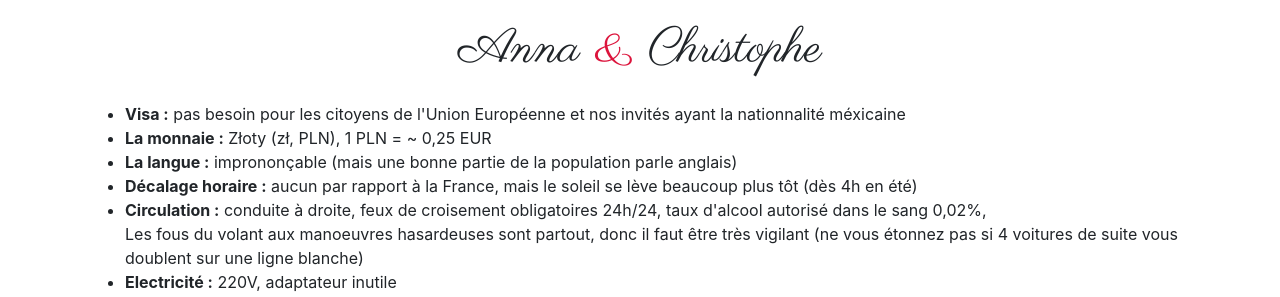
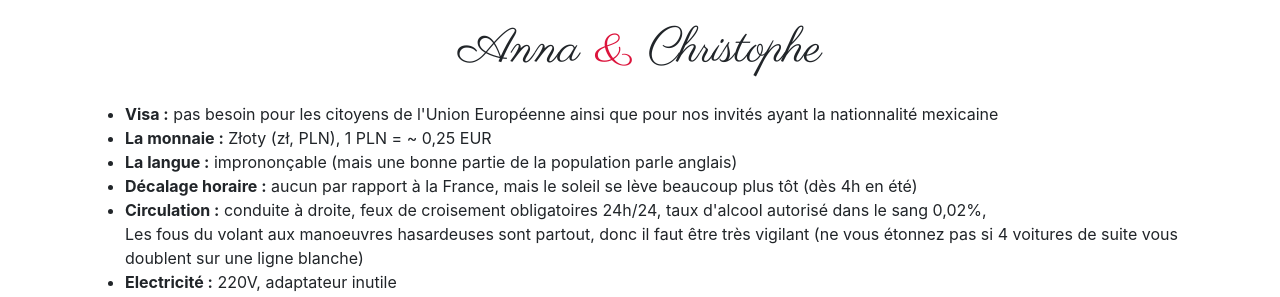
Before and after one commit to christophe-bazin/mariage, a Jekyll site: the page built from fr/infos-pratiques.md, in a window 1280 px wide. Shown: the part 218-515 px from the top of the page. Built offline with Jekyll 4.4.1, drawn with Linux system fonts in a browser that asks for light colours.

Commit message:
Fix Fr typos

```diff
--- a/fr/infos-pratiques.md
+++ b/fr/infos-pratiques.md
@@ -7,7 +7,7 @@ lang: fr
 <div class="row">
   <div class="col-12">
     <ul>
-        <li><strong>Visa :</strong> pas besoin pour les citoyens de l'Union Européenne et nos invités ayant la nationnalité méxicaine</li>
+        <li><strong>Visa :</strong> pas besoin pour les citoyens de l'Union Européenne ainsi que pour nos invités ayant la nationnalité mexicaine</li>
         <li><strong>La monnaie :</strong> Złoty (zł, PLN), 1 PLN = ~ 0,25 EUR</li>
         <li><strong>La langue :</strong> imprononçable (mais une bonne partie de la population parle anglais)</li>
         <li><strong>Décalage horaire :</strong> aucun par rapport à la France, mais le soleil se lève beaucoup plus tôt (dès 4h en été)</li>
```
